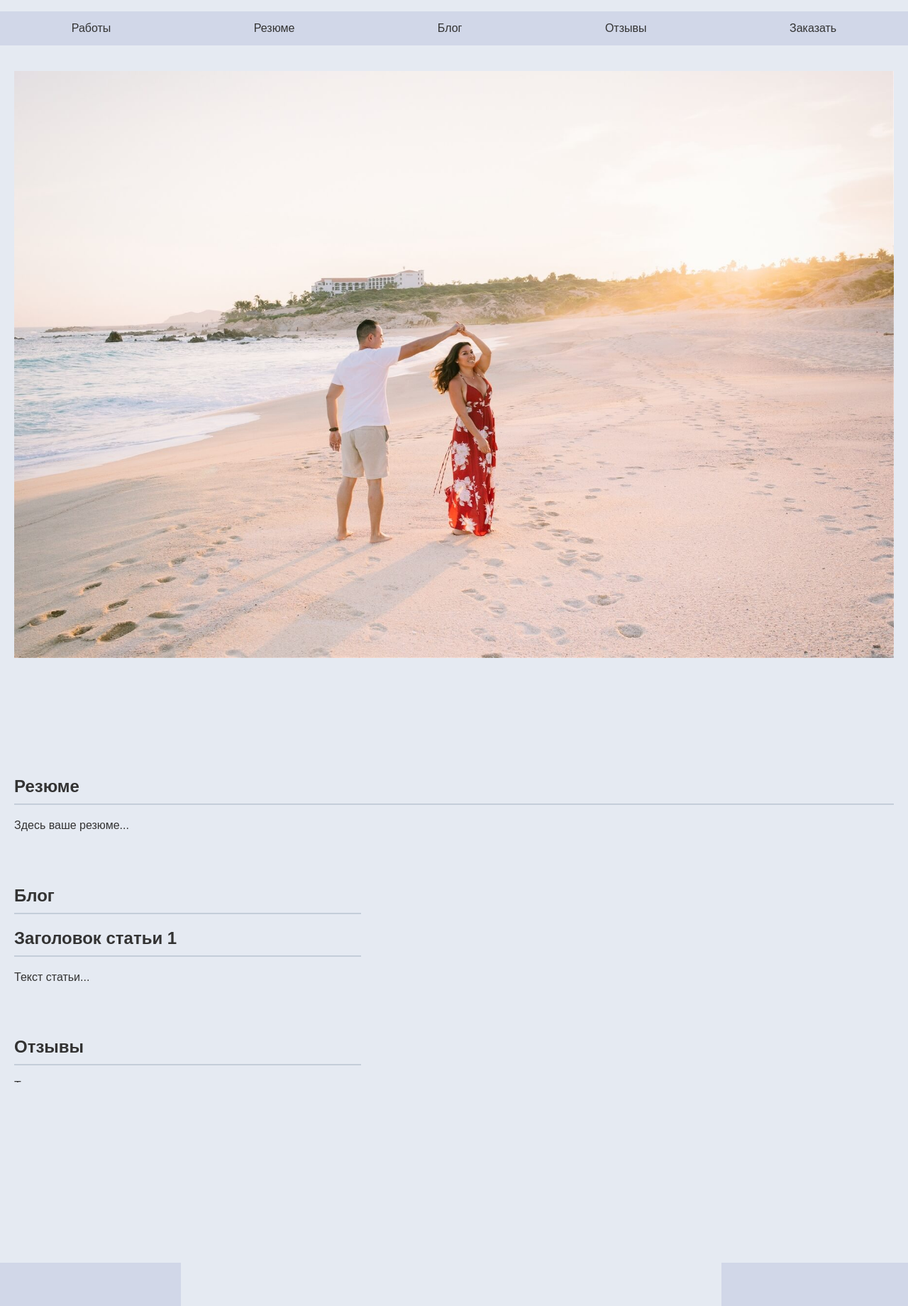
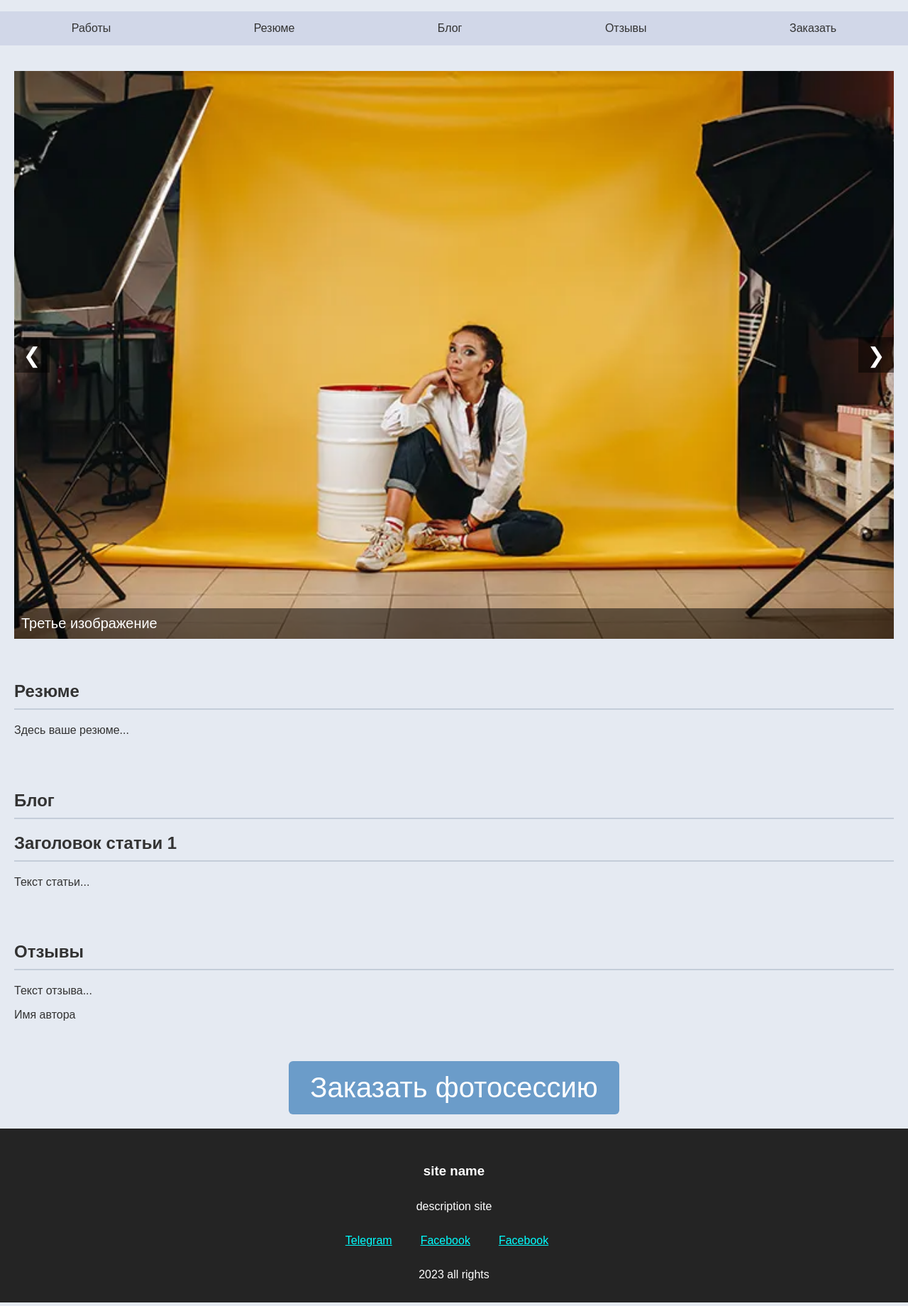
Before and after one commit to jesscofield/project, a website: page index.html in a window 1280 px wide. Shown: the whole page at 71% size. Drawn offline with Linux system fonts and the light colour scheme.

Commit message:
new-footer-and-button

```diff
--- a/hello.js
+++ b/hello.js
@@ -1 +1,41 @@
-console.log("hello");
+const carousel = document.querySelector(".carousel");
+const carouselItems = document.querySelectorAll(".carousel-item");
+const prevButton = document.querySelector(".prev");
+const nextButton = document.querySelector(".next");
+
+let currentIndex = 0;
+
+function switchItem() {
+    carouselItems[currentIndex].classList.remove("active");
+    currentIndex = (currentIndex + 1) % carouselItems.length;
+    carouselItems[currentIndex].classList.add("active");
+}
+
+switchItem();
+
+let interval = setInterval(switchItem, 3000);
+
+function pauseCarousel() {
+    clearInterval(interval);
+}
+
+function resumeCarousel() {
+    interval = setInterval(switchItem, 3000);
+}
+
+function prevItem() {
+    carouselItems[currentIndex].classList.remove("active");
+    currentIndex = (currentIndex - 1 + carouselItems.length) % carouselItems.length;
+    carouselItems[currentIndex].classList.add("active");
+}
+
+function nextItem() {
+    carouselItems[currentIndex].classList.remove("active");
+    currentIndex = (currentIndex + 1) % carouselItems.length;
+    carouselItems[currentIndex].classList.add("active");
+}
+
+carousel.addEventListener("mouseover", pauseCarousel);
+carousel.addEventListener("mouseout", resumeCarousel);
+prevButton.addEventListener("click", prevItem);
+nextButton.addEventListener("click", nextItem);
--- a/index.html
+++ b/index.html
@@ -17,19 +17,22 @@
     </ul>
 </nav>
 <section id="работы">
-   <div class="carousel-container">
-       <div class="carousel">
-           <div class="carousel-slide">
-               <img src="img/beach-photoshoot-cabo-photographer-flytographer-1.jpeg">
-           </div>
-           <div class="carousel-slide">
-               <img src="img/photographer-for-maternity-shoot-1200x900.jpg">
-           </div>
-           <div class="carousel-slide">
-               <img src="img/subject-model-photoshoot-feature.webp">
-           </div>
-       </div>
-   </div>
+    <div class="carousel">
+        <div class="carousel-item">
+            <img src="img/beach-photoshoot-cabo-photographer-flytographer-1.jpeg" alt="Первое изображение">
+            <div class="caption">Первое изображение</div>
+        </div>
+        <div class="carousel-item">
+            <img src="img/photographer-for-maternity-shoot-1200x900.jpg" alt="Второе изображение">
+            <div class="caption">Второе изображение</div>
+        </div>
+        <div class="carousel-item">
+            <img src="img/subject-model-photoshoot-feature.webp" alt="Третье изображение">
+            <div class="caption">Третье изображение</div>
+        </div>
+        <button class="prev">❮</button>
+        <button class="next">❯</button>
+    </div>
 </section>
 <section id="резюме">
     <h1>Резюме</h1>
@@ -48,11 +51,24 @@
     <p>Имя автора</p>
 </section>
 <section id="заказать">
-    <h1>Заказать</h1>
-    <button>Заказать фотосессию</button>
+    <div class="order-container">
+        <button class="my-button">Заказать фотосессию</button>
+    </div>
 </section>
 <footer>
-    <p>Контакты: ваш номер телефона, email</p>
+   <div class="footer-content">
+       <h3>site name</h3>
+       <p>description site</p>
+       <ul class="social">
+           <li><a href="https://t.me/alienchuux">Telegram</a><li>
+           <li><a href="#">Facebook</a><li>
+           <li><a href="#">Facebook</a><li>
+       </ul>
+   </div>
+    <div class="footer-bottom">
+        <p>2023 all rights</p>
+    </div>
 </footer>
+<script src="hello.js"></script>
 </body>
 </html>
--- a/styles.css
+++ b/styles.css
@@ -49,15 +49,146 @@ footer {
     overflow: hidden;
     position: relative;
 }
-.carousel{
+
+.carousel {
     display: flex;
     transition: transform 0.5s;
 }
-.carousel-slide{
+
+.carousel-slide {
     flex: 0 0 100%;
 }
 
-.carousel img{
+.carousel img {
     width: 100%;
     height: auto;
 }
+
+/*karusel start*/
+.carousel {
+    position: relative;
+    width: 100%;
+    height: 800px;
+    margin: 0 auto;
+    overflow: hidden;
+}
+
+.carousel-item {
+    position: absolute;
+    width: 100%;
+    height: 100%;
+    opacity: 0;
+    transition: opacity 0.5s;
+}
+
+.carousel-item img {
+    width: 100%;
+    height: 100%;
+    object-fit: cover;
+}
+
+
+.caption {
+    position: absolute;
+    bottom: 0;
+    left: 0;
+    width: 100%;
+    padding: 10px;
+    background-color: rgba(0, 0, 0, 0.5);
+    color: white;
+    font-size: 20px;
+}
+
+.prev, .next {
+    position: absolute;
+    top: 50%;
+    transform: translateY(-50%);
+    width: 50px;
+    height: 50px;
+    border: none;
+    background-color: rgba(0, 0, 0, 0.5);
+    color: white;
+    font-size: 30px;
+    cursor: pointer;
+}
+
+.prev {
+    left: 0;
+}
+
+.next {
+    right: 0;
+}
+
+.carousel-item.active {
+    opacity: 1;
+}
+
+/*button*/
+.my-button {
+    display: inline-block;
+    padding: 15px 30px;
+    font-size: 40px;
+    text-align: center;
+    text-decoration: none;
+    color: #ffffff;
+    background-color: #6b9cc9;
+    border-radius: 6px;
+    border: none;
+    transition: background-color 0.3s ease;
+}
+
+.my-button:hover {
+    background-color: #0056b3;
+}
+
+.order-container {
+    display: flex;
+    justify-content: center;
+    align-items: center;
+}
+
+/*footer start*/
+
+footer {
+    width: 100%;
+    background-color: #242424;
+    color: #ffffff;
+    text-align: center;
+    padding: 30px 0;
+}
+
+.footer-content {
+    max-width: 500px;
+    margin: 0 auto;
+    padding: 0 20px;
+}
+
+.footer-content h3 {
+    margin-bottom: 30px;
+}
+
+.footer-content p {
+    margin-bottom: 30px;
+}
+
+.social {
+    list-style: none;
+    padding: 0;
+    margin: 0;
+    display: flex;
+    justify-content: center;
+    margin-bottom: 30px;
+}
+
+.social li {
+    margin: 0 10px;
+}
+
+.social li a{
+   color: aqua;
+}
+
+.footer-bottom p {
+    margin: 0;
+}
```
